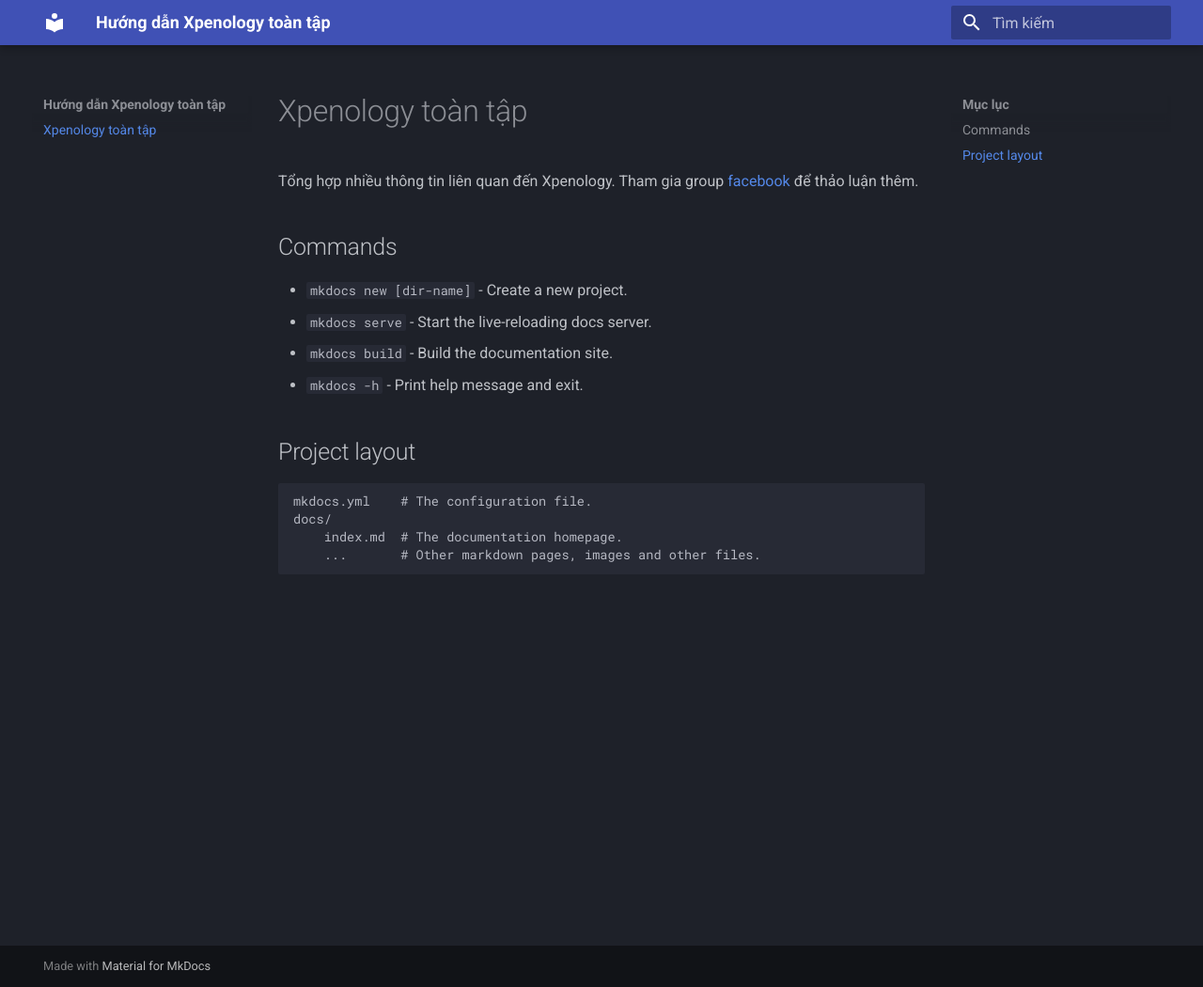
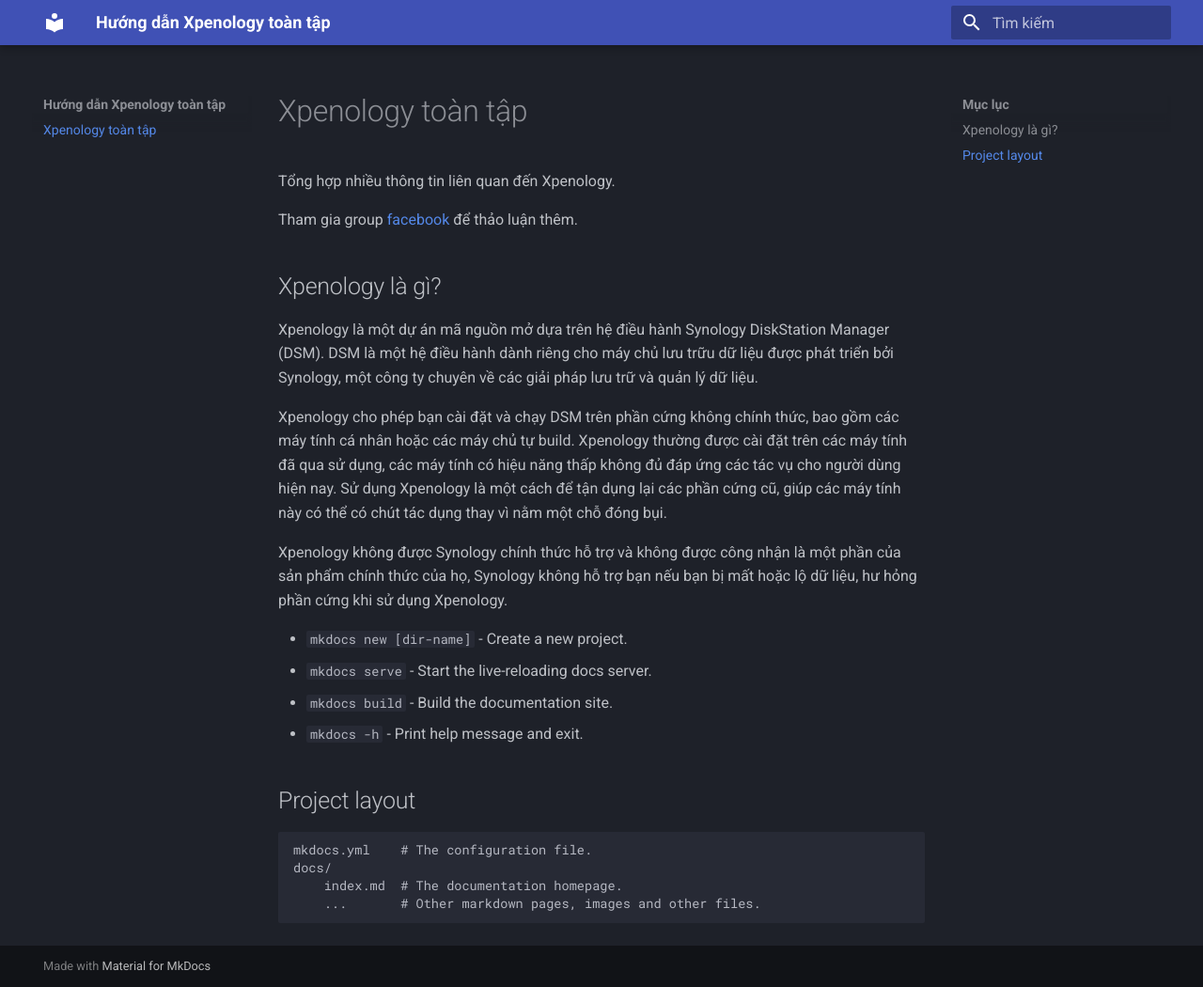
Before and after one commit to luutuananh/xpenology, an MkDocs documentation site: the page built from docs/index.md, in a window 1280 px wide and 1050 px high. Shown: the whole window at 94% size. Built offline with MkDocs 1.6.1 and Material for MkDocs 9.7.7, drawn with Linux system fonts in a browser that asks for light colours.

Commit message:
Update index.md

```diff
--- a/docs/index.md
+++ b/docs/index.md
@@ -1,9 +1,17 @@
 # Xpenology toàn tập
 
 Tổng hợp nhiều thông tin liên quan đến Xpenology.
+
 Tham gia group [facebook](https://www.facebook.com/groups/synologyclub) để thảo luận thêm.
 
-## Commands
+## Xpenology là gì?
+
+Xpenology là một dự án mã nguồn mở dựa trên hệ điều hành Synology DiskStation Manager (DSM). DSM là một hệ điều hành dành riêng cho máy chủ lưu trữu dữ liệu được phát triển bởi Synology, một công ty chuyên về các giải pháp lưu trữ và quản lý dữ liệu.
+
+Xpenology cho phép bạn cài đặt và chạy DSM trên phần cứng không chính thức, bao gồm các máy tính cá nhân hoặc các máy chủ tự build. Xpenology thường được cài đặt trên các máy tính đã qua sử dụng, các máy tính có hiệu năng thấp không đủ đáp ứng các tác vụ cho người dùng hiện nay. Sử dụng Xpenology là một cách để tận dụng lại các phần cứng cũ, giúp các máy tính này có thể có chút tác dụng thay vì nằm một chỗ đóng bụi.
+
+Xpenology không được Synology chính thức hỗ trợ và không được công nhận là một phần của sản phẩm chính thức của họ, Synology không hỗ trợ bạn nếu bạn bị mất hoặc lộ dữ liệu, hư hỏng phần cứng khi sử dụng Xpenology.
+
 
 * `mkdocs new [dir-name]` - Create a new project.
 * `mkdocs serve` - Start the live-reloading docs server.
```
